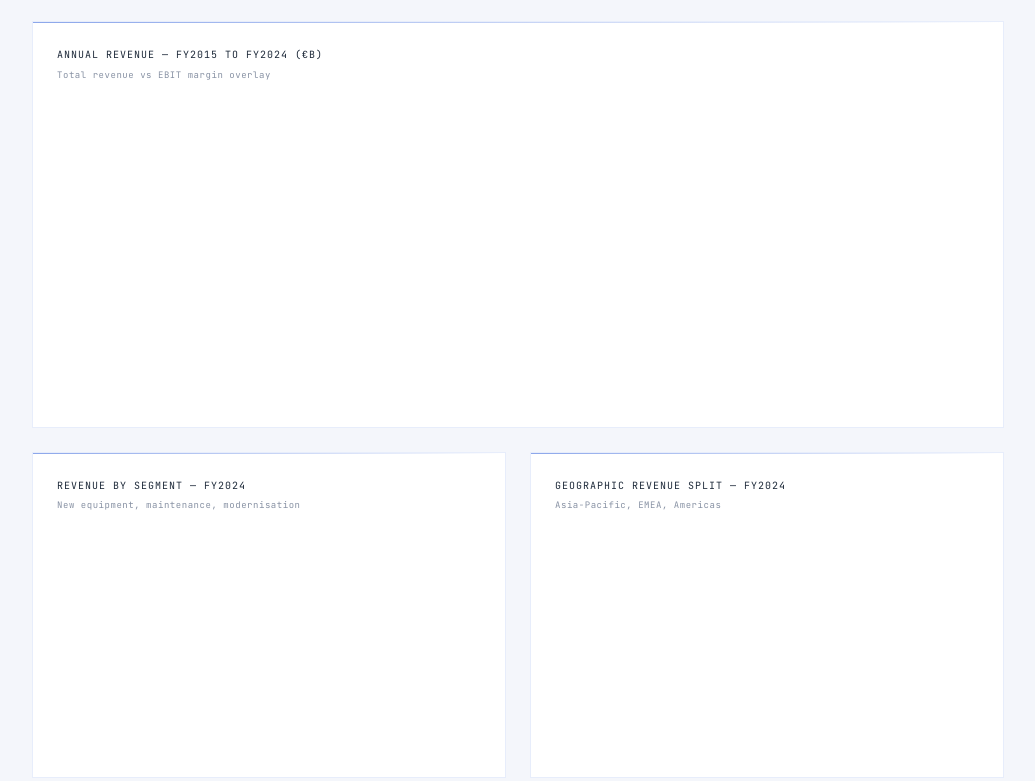
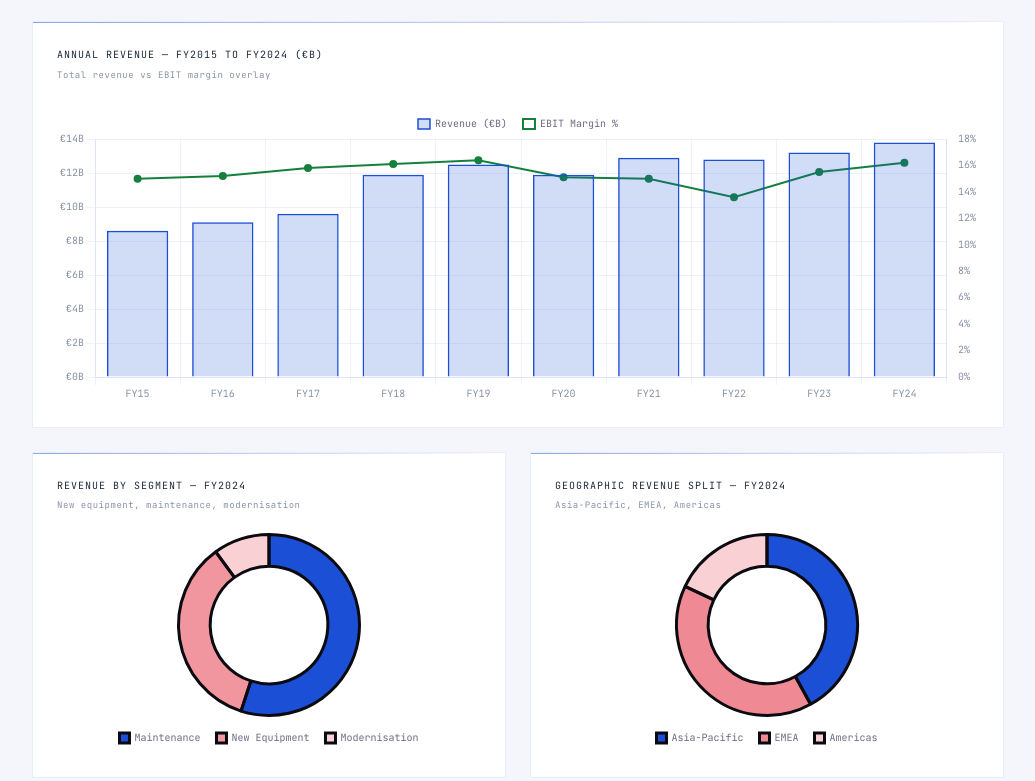
Before and after one commit to tminhchau17-ship-it/kone-analysis, a plain HTML site: page index.html in a window 1280 px wide. Shown: the part 820-1601 px from the top of the page, without its empty margins (122-1157 px from the left). Drawn offline with nearby package versions, Linux system fonts and the light colour scheme.

Commit message:
Update chart script sources and canvas elements

```diff
--- a/index.html
+++ b/index.html
@@ -6,7 +6,7 @@
 <link rel="preconnect" href="https://fonts.googleapis.com">
 <link rel="preconnect" href="https://fonts.gstatic.com" crossorigin>
 <link href="https://fonts.googleapis.com/css2?family=Orbitron:wght@400;600;700;900&family=Inter:wght@300;400;500;600&family=JetBrains+Mono:wght@300;400;500&display=swap" rel="stylesheet">
-<script src="./KONE Financial Analysis — Chau Minh Tran_files/chart.umd.min.js"></script>
+<script src="https://cdn.jsdelivr.net/npm/chart.js@4.4.1/dist/chart.umd.min.js"></script>
 <style>
 :root{
   --black:#f4f6fb;--dark:#eef1f8;--dark2:#e8ecf5;--panel:#ffffff;
@@ -186,19 +186,19 @@ footer span:last-child{color:#7eb3ff;}
   <div class="chart-full chart-box">
     <div class="chart-title">Annual Revenue — FY2015 to FY2024 (€B)</div>
     <div class="chart-sub">Total revenue vs EBIT margin overlay</div>
-    <div class="chart-wrap-lg"><canvas id="revenueChart" style="box-sizing: border-box; display: block; height: 300px; width: 796px;" width="1593" height="600"></canvas></div>
+    <div class="chart-wrap-lg"><canvas id="revenueChart"></canvas></div>
   </div>
 
   <div class="chart-grid-2">
     <div class="chart-box">
       <div class="chart-title">Revenue by Segment — FY2024</div>
       <div class="chart-sub">New equipment, maintenance, modernisation</div>
-      <div class="chart-wrap"><canvas id="segmentChart" style="box-sizing: border-box; display: block; height: 220px; width: 361px;" width="723" height="440"></canvas></div>
+      <div class="chart-wrap"><canvas id="segmentChart"></canvas></div>
     </div>
     <div class="chart-box">
       <div class="chart-title">Geographic Revenue Split — FY2024</div>
       <div class="chart-sub">Asia-Pacific, EMEA, Americas</div>
-      <div class="chart-wrap"><canvas id="geoChart" style="box-sizing: border-box; display: block; height: 220px; width: 361px;" width="723" height="440"></canvas></div>
+      <div class="chart-wrap"><canvas id="geoChart"></canvas></div>
     </div>
   </div>
 
@@ -589,7 +589,7 @@ function initCharts() {
   }
 }
 
-initCharts();
+document.addEventListener("DOMContentLoaded", function() { initCharts(); });
 </script>
 
 </body></html>
```
